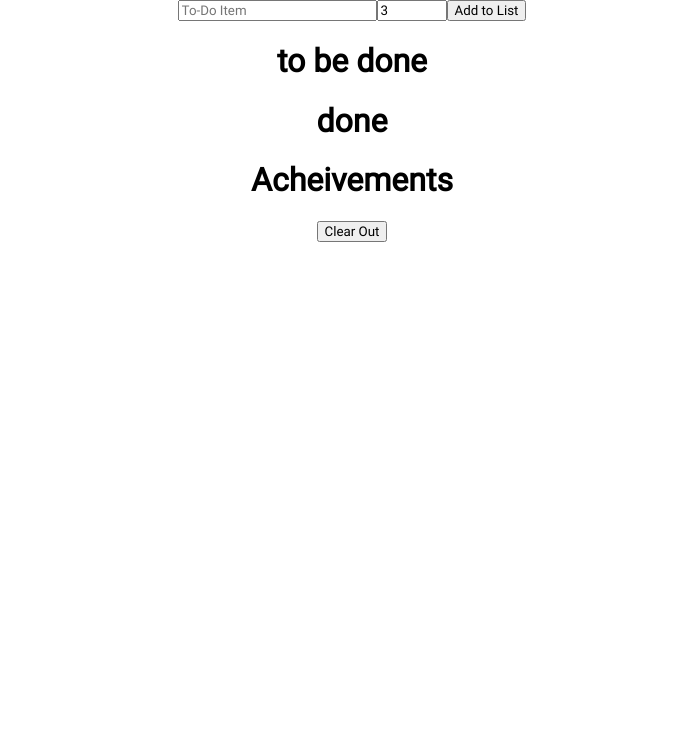
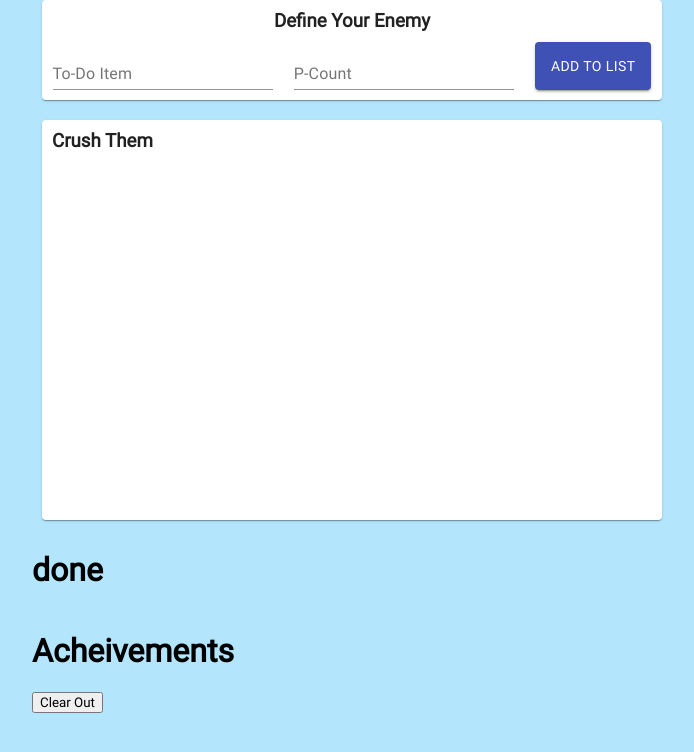
Before and after one commit to Jesscha/pomotodo, a React (Create React App) app: page / in a window 1280 px wide. Shown: the top 752 px of the page, without its empty margins (288-982 px from the left). Built offline with nearby package versions, Linux system fonts and the light colour scheme.

Commit message:
add material UI and make input container

```diff
--- a/package.json
+++ b/package.json
@@ -3,12 +3,14 @@
   "version": "0.1.0",
   "private": true,
   "dependencies": {
+    "@material-ui/core": "^4.10.1",
     "@testing-library/jest-dom": "^4.2.4",
     "@testing-library/react": "^9.3.2",
     "@testing-library/user-event": "^7.1.2",
     "node-sass": "^4.14.1",
     "react": "^16.13.1",
     "react-dom": "^16.13.1",
+    "react-number-format": "^4.4.1",
     "react-redux": "^7.2.0",
     "react-scripts": "3.4.1",
     "redux": "^4.0.5",
--- a/src/App.css
+++ b/src/App.css
@@ -12,11 +12,35 @@
 }
 
 body{
+  width: 100%;
+  height: 100vh;
+  display: flex;
+  flex-direction: column;
+  /* justify-content: center; */
+  align-items: center;
   margin: 0;
   padding: 0;
+  background-color: #b3e5fc;
 }
 
 
+#root{
+  width: 100%;
+  display: flex;
+  flex-direction: column;
+  /* justify-content: center; */
+  align-items: center;
+}
+
 .App {
-  text-align: center;
+  display: flex;
+  flex-direction: column;
+  justify-content: center;
+  /* align-items: center; */
+
+  width: 50%;
 }
+
+.container{
+  margin: 10px
+}
--- a/src/component/input-container/Inputcontainer.component.jsx
+++ b/src/component/input-container/Inputcontainer.component.jsx
@@ -1,14 +1,16 @@
 import React from 'react'
 import { connect } from 'react-redux';
 import { addItem } from '../../redux/todo/todo.action';
-import './inputcontainer.styles.scss'
+import './inputcontainer.styles.scss';
+import { Paper, TextField, Button } from '@material-ui/core'
+import { NumberFormatCustom } from './inputcontainer.utils';
 
 export class InputContainer extends React.Component {
     constructor(props) {
         super(props);
         this.state = {
             name: "",
-            pomoCount: 3
+            pomoCount: ''
         }
     }
     changeState(e) {
@@ -20,7 +22,7 @@ export class InputContainer extends React.Component {
         this.setState(
             {
                 name: "",
-                pomoCount: 3
+                pomoCount: ""
             }
         )
     }
@@ -29,11 +31,12 @@ export class InputContainer extends React.Component {
         e.preventDefault()
         // 중복되지 않은 아이디를 만들도록 년도+월+시+분+초를 더해서 아이디로 씀
         const date = new Date()
-        const id = date.getFullYear() + date.getMonth() + date.getDate() + date.getHours() + date.getMinutes() + date.getSeconds() + date.getMilliseconds()+ parseInt(Math.random()*100)
-        if (isNaN(parseInt(this.state.pomoCount))) {
+        const id = date.getFullYear() + date.getMonth() + date.getDate() + date.getHours() + date.getMinutes() + date.getSeconds() + date.getMilliseconds() + parseInt(Math.random() * 100)
+        if ((parseInt(this.state.pomoCount))>100) {
+            this.initializeState()
             return
         }
-        if (this.state.name !== "") {
+        if (this.state.name !== "" && this.state.pomoCount !=="") {
             const item = {
                 id,
                 name: this.state.name,
@@ -43,26 +46,31 @@ export class InputContainer extends React.Component {
             }
             callback(item)
         }
+        this.initializeState()
+    }
 
-        this.initializeState()
-
-    }
 
     render() {
         return (
-            <div className="input-container">
-                <form onSubmit={(e) => { this.itemAppending(e, this.props.addItem) }}>
-                    <input type="text" name="name" value={this.state.name} id="todo-input" onChange={(e) => this.changeState(e)} placeholder="To-Do Item" />
-                    <input type="number" name="pomoCount" onChange={(e) => this.changeState(e)} value={this.state.pomoCount} id="pomo-count" min="0" max="10" />
-                    <button >Add to List</button>
+            <Paper className="container input-container">
+                <h3 className="input-title">Define Your Enemy</h3>
+                <form className="input-form" onSubmit={(e) => { this.itemAppending(e, this.props.addItem) }}>
+                    <TextField label="To-Do Item"  name="name" value={this.state.name} id="todo-input" onChange={(e) => this.changeState(e)} />
+                    <TextField label="P-Count" name="pomoCount" onChange={(e) => this.changeState(e)} value={this.state.pomoCount} id="pomo-count" min="0" max="10"  InputProps={{
+                        inputComponent: NumberFormatCustom,
+                    }} />
+
+                    <Button variant="contained" color="primary" type="submit">Add to List</Button>
 
 
                 </form>
+            </Paper>
 
-            </div>
         )
     }
 }
+
+
 
 const mapDispatchToProps = dispatch => ({
     addItem: item => dispatch(addItem(item))
--- a/src/component/input-container/inputcontainer.styles.scss
+++ b/src/component/input-container/inputcontainer.styles.scss
@@ -0,0 +1,27 @@
+.input-container {
+
+    position: relative;
+    top:0;
+    height: 100px;
+    margin-top: 0;
+    display: flex;
+    justify-content: center;
+    align-items: flex-end;
+
+    .input-form{
+        padding-bottom: 10px;
+        width: 100%;
+        display: flex;
+        justify-content: space-around;
+    }
+    .input-title{
+        margin:0;
+        position: absolute;
+        top:10px;
+        left:10 px;
+    }
+
+
+
+
+}
--- /dev/null
+++ b/src/component/input-container/inputcontainer.utils.js
@@ -0,0 +1,31 @@
+import React from 'react';
+import PropTypes from 'prop-types';
+import NumberFormat from 'react-number-format';
+
+
+export function NumberFormatCustom(props) {
+    const { inputRef, onChange, ...other } = props;
+
+    return (
+      <NumberFormat
+        {...other}
+        getInputRef={inputRef}
+        onValueChange={(values) => {
+          onChange({
+            target: {
+              name: props.name,
+              value: values.value,
+            },
+          });
+        }}
+        thousandSeparator
+        isNumericString
+      />
+    );
+  }
+
+  NumberFormatCustom.propTypes = {
+    inputRef: PropTypes.func.isRequired,
+    name: PropTypes.string.isRequired,
+    onChange: PropTypes.func.isRequired,
+  };
--- a/src/component/todo-container/todoContainer.component.jsx
+++ b/src/component/todo-container/todoContainer.component.jsx
@@ -1,17 +1,20 @@
 import React from 'react';
 import TodoItem from '../todo-item/todoItem.component';
 import { connect } from 'react-redux';
+import { Paper } from '@material-ui/core';
+
+import './todoContainer.styles.scss'
 
 export const TodoContainer = ({ todoItems }) => {
     return (
-        <div className="todo-container">
-            <h1>to be done</h1>
+        <Paper className="container todo-container">
+            <h3 className="todo-title">Crush Them</h3>
             <ul className="todo-items">
                 {todoItems.map(item =>
                     <TodoItem key={item.id} item = {item} isLive={1} />
                 )}
             </ul>
-        </div>
+        </Paper>
     )
 }
 
--- a/src/component/todo-container/todoContainer.styles.scss
+++ b/src/component/todo-container/todoContainer.styles.scss
@@ -0,0 +1,15 @@
+.todo-container{
+    position: relative;
+    height: 400px;
+
+    .todo-title{
+        position: absolute;
+        top:10px;
+        left:10px;
+        margin:0;
+    }
+
+    .todo-items{
+
+    }
+}
```
Also changed, not shown: 1 other file (tests, documents, lock files or other folders).
